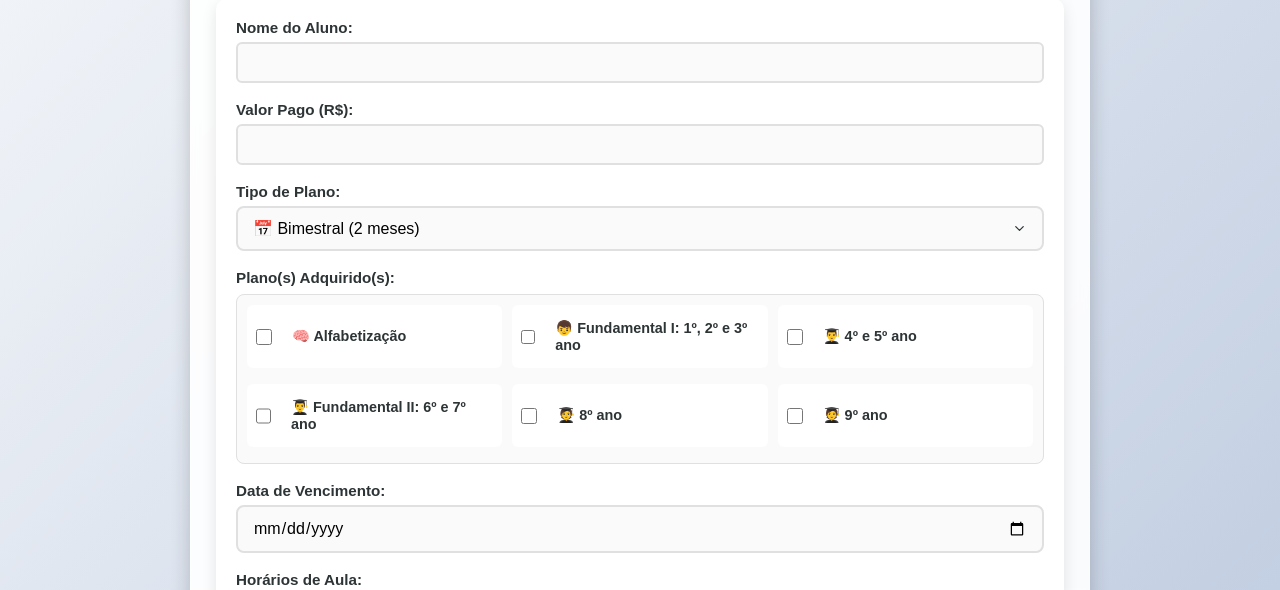
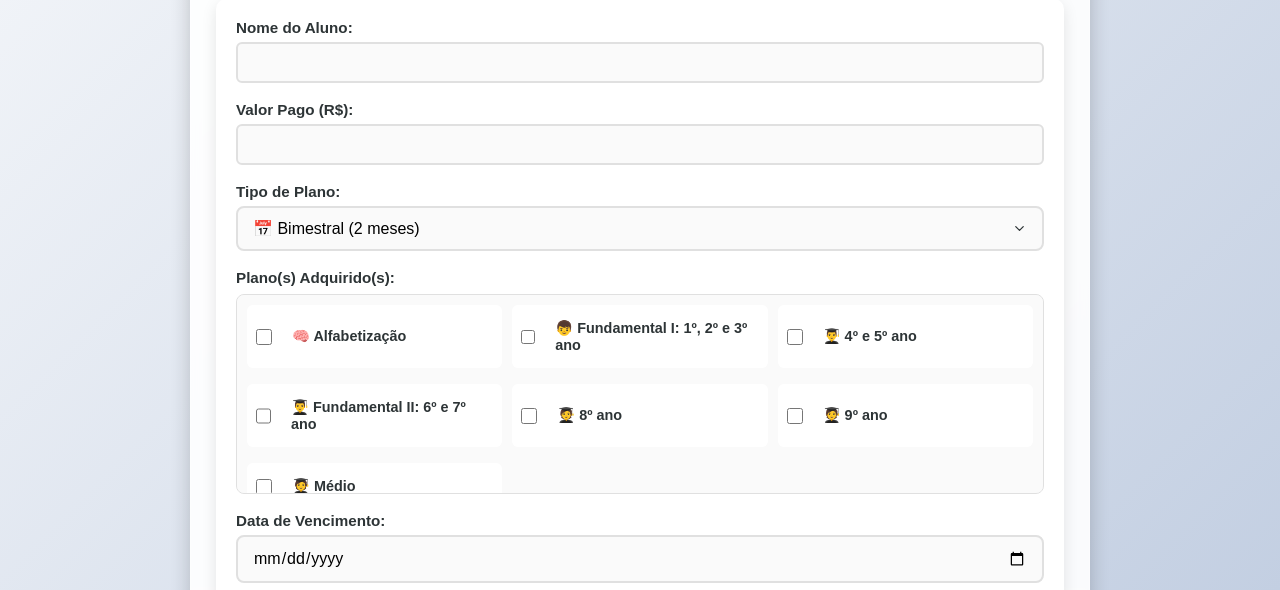
Before and after one commit to d-almeida200410/CADALUNOS, a plain HTML site: page index.html in a window 1280 px wide. Shown: the part 210-800 px from the top of the page. Drawn offline with nearby package versions, Linux system fonts and the light colour scheme; no server answers.

Commit message:
Add files via upload

```diff
--- a/index.html
+++ b/index.html
@@ -66,6 +66,10 @@
                     <label class="checkbox-option">
                         <input type="checkbox" name="planoAdquirido" value="9º ano">
                         <span class="checkbox-label">🧑‍🎓 9º ano</span>
+                    </label>
+                    <label class="checkbox-option">
+                        <input type="checkbox" name="planoAdquirido" value="medio">
+                        <span class="checkbox-label">🧑‍🎓 Médio</span>
                     </label>
                 </div>
             </div>
```
